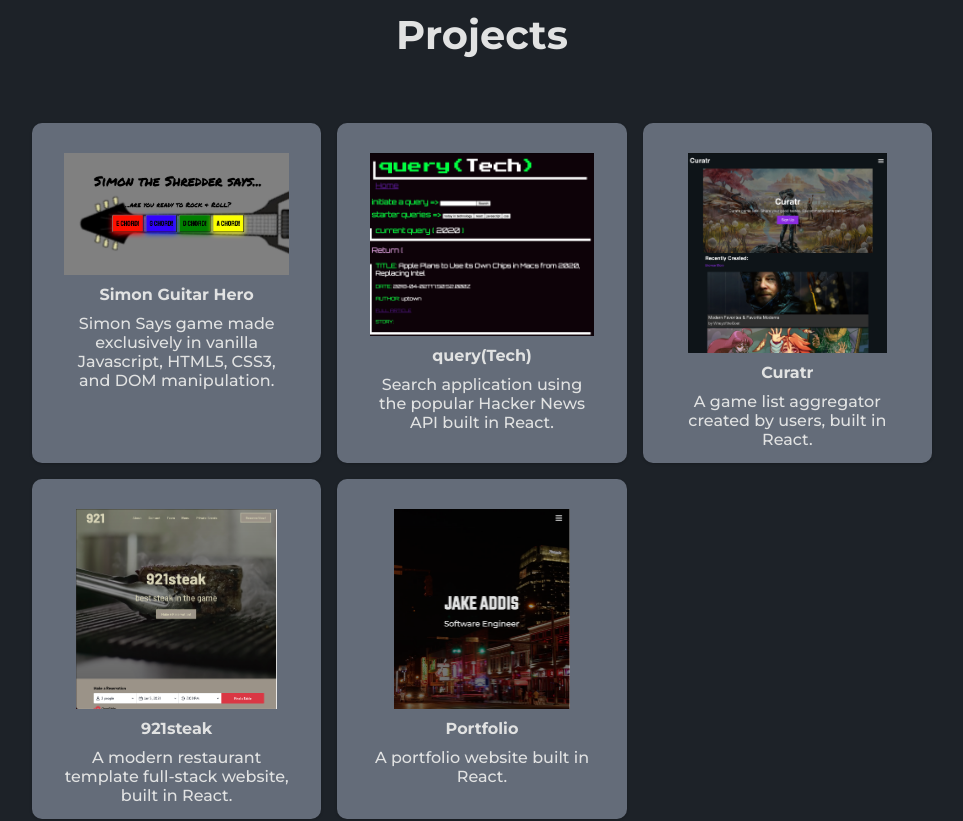
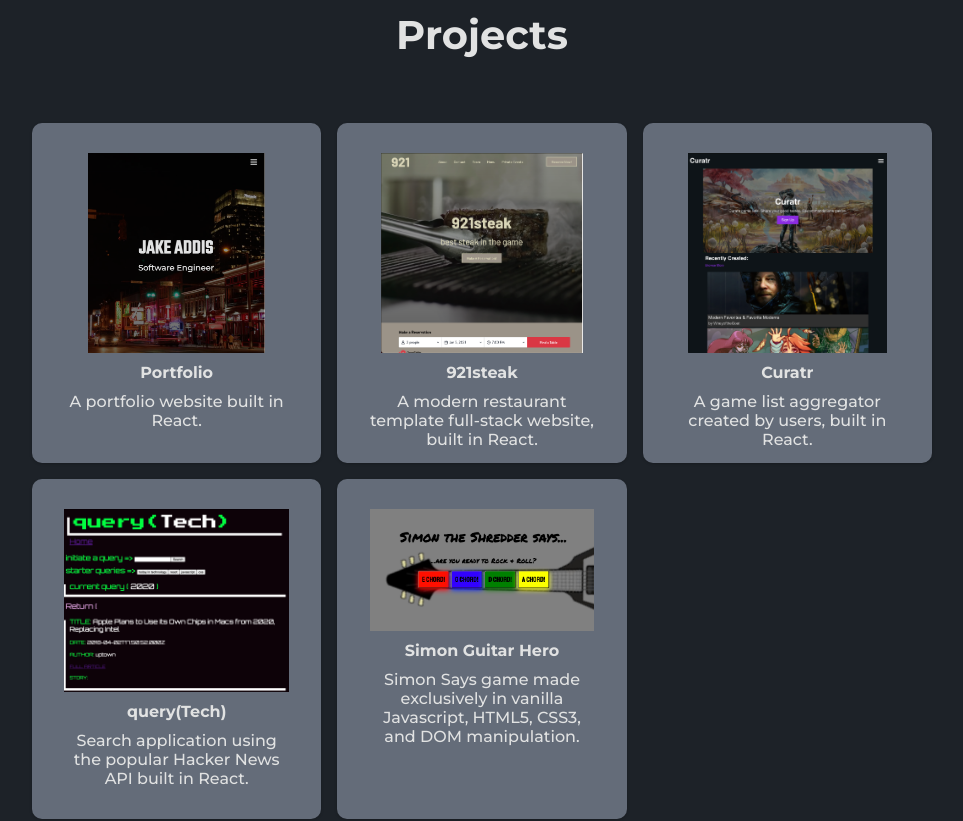
Before and after one commit to jake-utk/portfolio, a React (Create React App) app: page / in a window 1280 px wide. Shown: the part 2440-3261 px from the top of the page, without its empty margins (158-1121 px from the left). Built offline with nearby package versions, Linux system fonts and the light colour scheme.

Commit message:
Reversed project display

```diff
--- a/src/Components/Projects/index.js
+++ b/src/Components/Projects/index.js
@@ -57,7 +57,7 @@ const Projects = ({ projects }) => {
 		<Container id='projects'>
 			<H1>Projects</H1>
 			<Wrapper>
-				{projects.map((project, index) => {
+				{projects.reverse().map((project, index) => {
 					return <Project project={project} key={index} />;
 				})}
 			</Wrapper>
```
Also changed, not shown: 1 other file (tests, documents, lock files or other folders).
